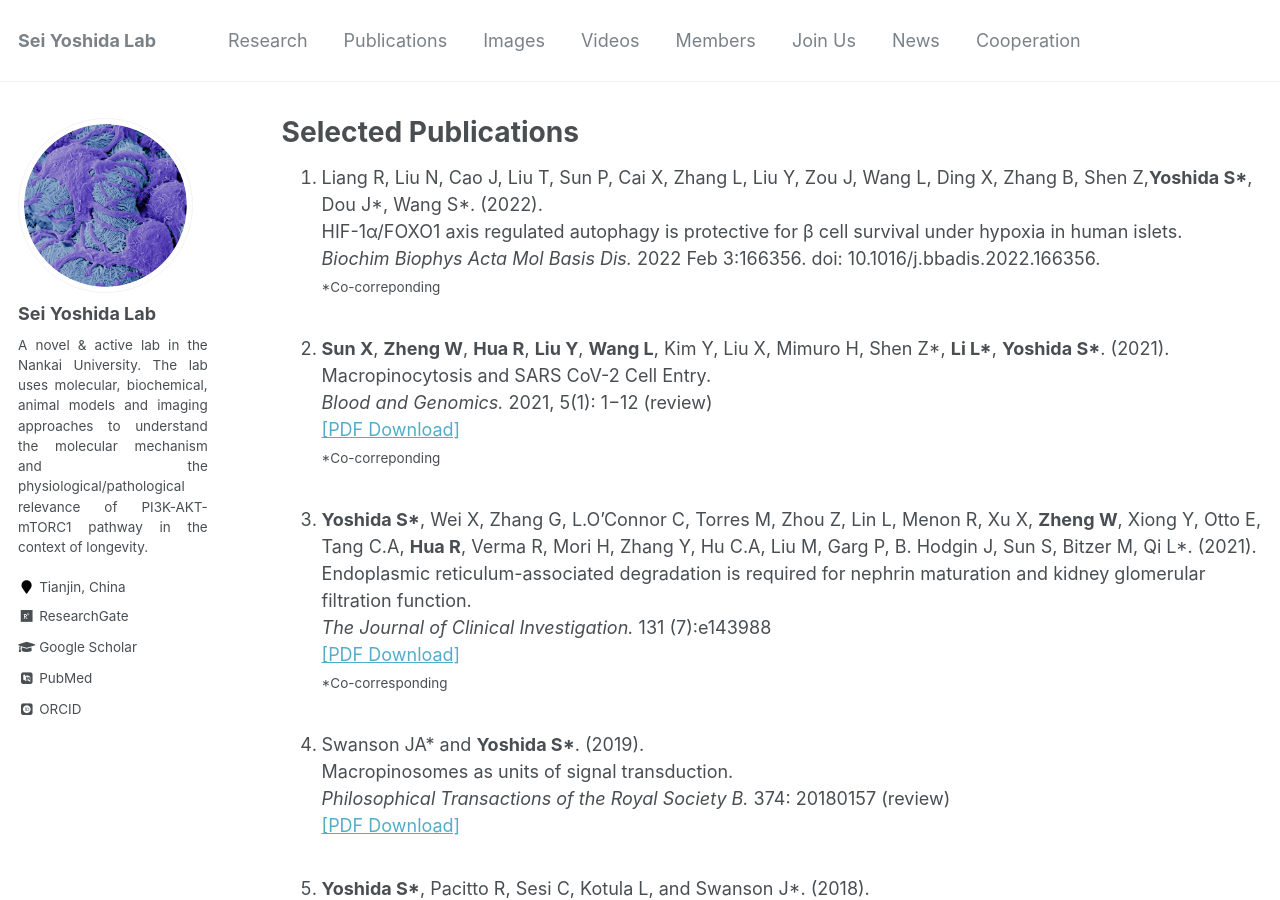
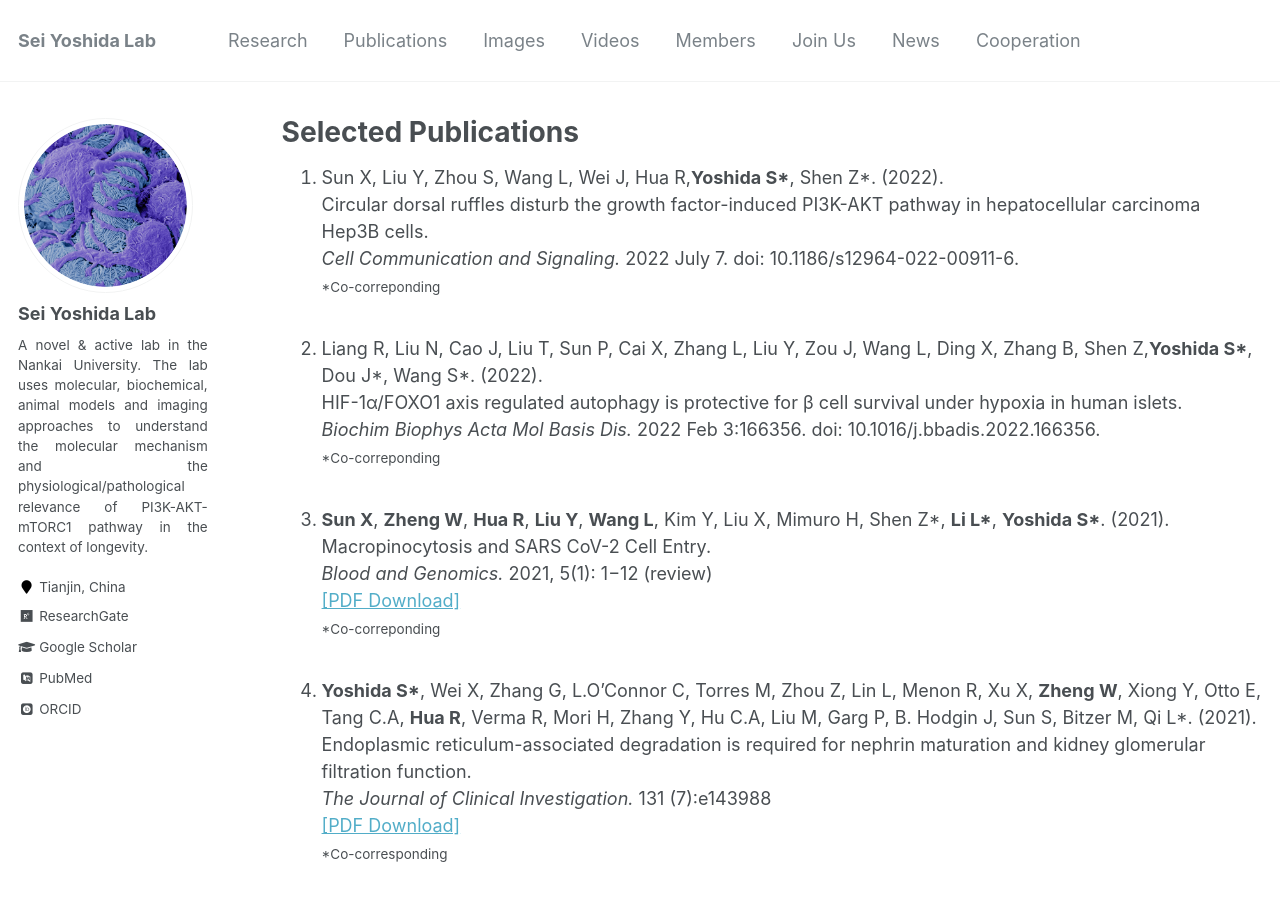
Before and after one commit to seiyoshida-lab/seiyoshida-lab.github.io, a Jekyll site: the page built from _pages/publications.md, in a window 1280 px wide and 900 px high. Built offline with Jekyll 4.4.1, drawn with Linux system fonts in a browser that asks for light colours; some web fonts are replaced.

Commit message:
Update publications.md

```diff
--- a/_pages/publications.md
+++ b/_pages/publications.md
@@ -7,6 +7,11 @@ author_profile:
 ---
 
 <ul style="list-style-type: decimal;">
+
+  <li> Sun X, Liu Y, Zhou S, Wang L, Wei J, Hua R,<B>Yoshida S*</B>, Shen Z*. (2022).<br>
+ Circular dorsal ruffles disturb the growth factor-induced PI3K-AKT pathway in hepatocellular carcinoma Hep3B cells. <br>
+ <i>Cell Communication and Signaling. </i>2022 July 7. doi: 10.1186/s12964-022-00911-6.<br>
+  <small> *Co-correponding</small><br><br></li>
 
   <li> Liang R, Liu N, Cao J, Liu T, Sun P, Cai X, Zhang L, Liu Y, Zou J, Wang L, Ding X, Zhang B, Shen Z,<B>Yoshida S*</B>, Dou J*, Wang S*. (2022).<br>
  HIF-1α/FOXO1 axis regulated autophagy is protective for β cell survival under hypoxia in human islets. <br>
```
